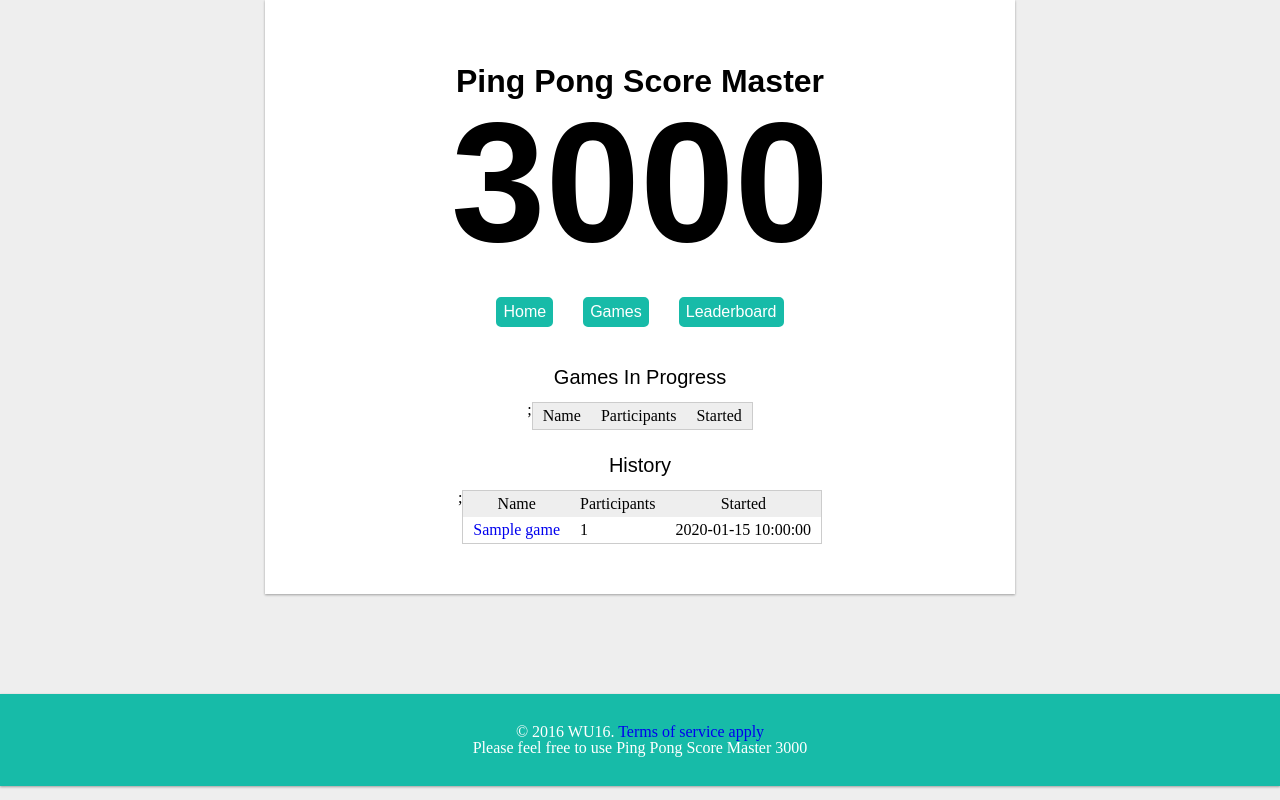
After one commit to thehink/PingPong, a PHP site: page /games in a window 1280 px wide. The commit adds this page. Run offline with PHP 8.4, Linux system fonts and the light colour scheme; tables that the repository leaves empty hold one stand-in row (values such as "Sample post"); lists and menus that the app fills with data are empty; some web fonts are replaced.

Commit message:
Added Games page

```diff
--- /dev/null
+++ b/games.php
@@ -0,0 +1,12 @@
+<?php
+require_once('lib/header.php');
+
+if(isset($_GET['remove']) && Auth::authenticated()){
+  Database::removeGame((int)$_GET['remove']);
+}
+
+$games = Database::getGames(0, 20);
+
+include('template/header.php');
+include('template/games.php');
+include('template/footer.php');
--- a/lib/database.php
+++ b/lib/database.php
@@ -93,7 +93,7 @@ class Database{
     ]);
   }
 
-  public static function getGameInProgress(){
+  public static function getGamesInProgress(){
     return self::fetch('
       SELECT
         id,
@@ -102,7 +102,23 @@ class Database{
         date_ended,
         participants
       FROM games
-      WHERE date_ended IS NULL LIMIT 1');
+      WHERE date_ended IS NULL');
+  }
+
+  public static function getGames($offset, $limit){
+    return self::fetchAll('
+      SELECT
+        id,
+        name,
+        date_started,
+        date_ended,
+        participants
+      FROM games
+      ORDER BY date_started DESC
+      LIMIT :offset, :limit', [
+        'offset' => $offset,
+        'limit' => $limit
+      ]);
   }
 
 
@@ -140,6 +156,15 @@ class Database{
     return self::query('
       UPDATE games
       SET date_ended = NOW()
+      WHERE id = :id',
+    [
+      'id' => $gameId
+    ]);
+  }
+
+  public static function removeGame($gameId){
+    return self::query('
+      DELETE FROM games
       WHERE id = :id',
     [
       'id' => $gameId
--- /dev/null
+++ b/template/games.php
@@ -0,0 +1,58 @@
+<section class="mainContent">
+
+  <h3>Games In Progress</h3>
+  <table class="score-table">
+    <tr class="table-header">
+      <th>Name</th>
+      <th>Participants</th>
+      <th>Started</th>
+      <?=Auth::authenticated() ? '<th>Remove</th>' : ''?>;
+    </tr>
+
+  <?php
+
+
+  foreach ($games as $i => $game) {
+    if($game['date_ended']){
+      continue;
+    }
+    $row = '<tr>';
+    $row .= sprintf('<td><a href="scoreboard.php?game_id=%d">%s</a></td>', $game['id'], $game['name']);
+    $row .= sprintf('<td>%s</td>', $game['participants']);
+    $row .= sprintf('<td>%s</td>', $game['date_started']);
+    $row .= Auth::authenticated() ? sprintf('<td><a href="games.php?remove=%d">Remove</a></td>', $game['id']) : '';
+    $row .= '</tr>';
+    echo $row;
+  }
+   ?>
+
+  </table>
+
+  <h3>History</h3>
+  <table class="score-table">
+    <tr class="table-header">
+      <th>Name</th>
+      <th>Participants</th>
+      <th>Started</th>
+      <?=Auth::authenticated() ? '<th>Remove</th>' : ''?>;
+    </tr>
+
+  <?php
+
+
+  foreach ($games as $i => $game) {
+    if(!$game['date_ended']){
+      continue;
+    }
+    $row = '<tr>';
+    $row .= sprintf('<td><a href="scoreboard.php?game_id=%d">%s</a></td>', $game['id'], $game['name']);
+    $row .= sprintf('<td>%s</td>', $game['participants']);
+    $row .= sprintf('<td>%s</td>', $game['date_started']);
+    $row .= Auth::authenticated() ? sprintf('<td><a href="games.php?remove=%d">Remove</a></td>', $game['id']) : '';
+    $row .= '</tr>';
+    echo $row;
+  }
+   ?>
+
+  </table>
+</section>
--- a/template/header.php
+++ b/template/header.php
@@ -10,6 +10,7 @@
 			<header>
 				<h2>Ping Pong Score Master <br><span>3000</span></h2>
         <a href="index.php">Home</a>
+        <a href="games.php">Games</a>
         <?php if(isset($_SESSION['game_id'])): ?>
           <a href="game.php">Game In Progress</a>
         <? endif;?>
```
